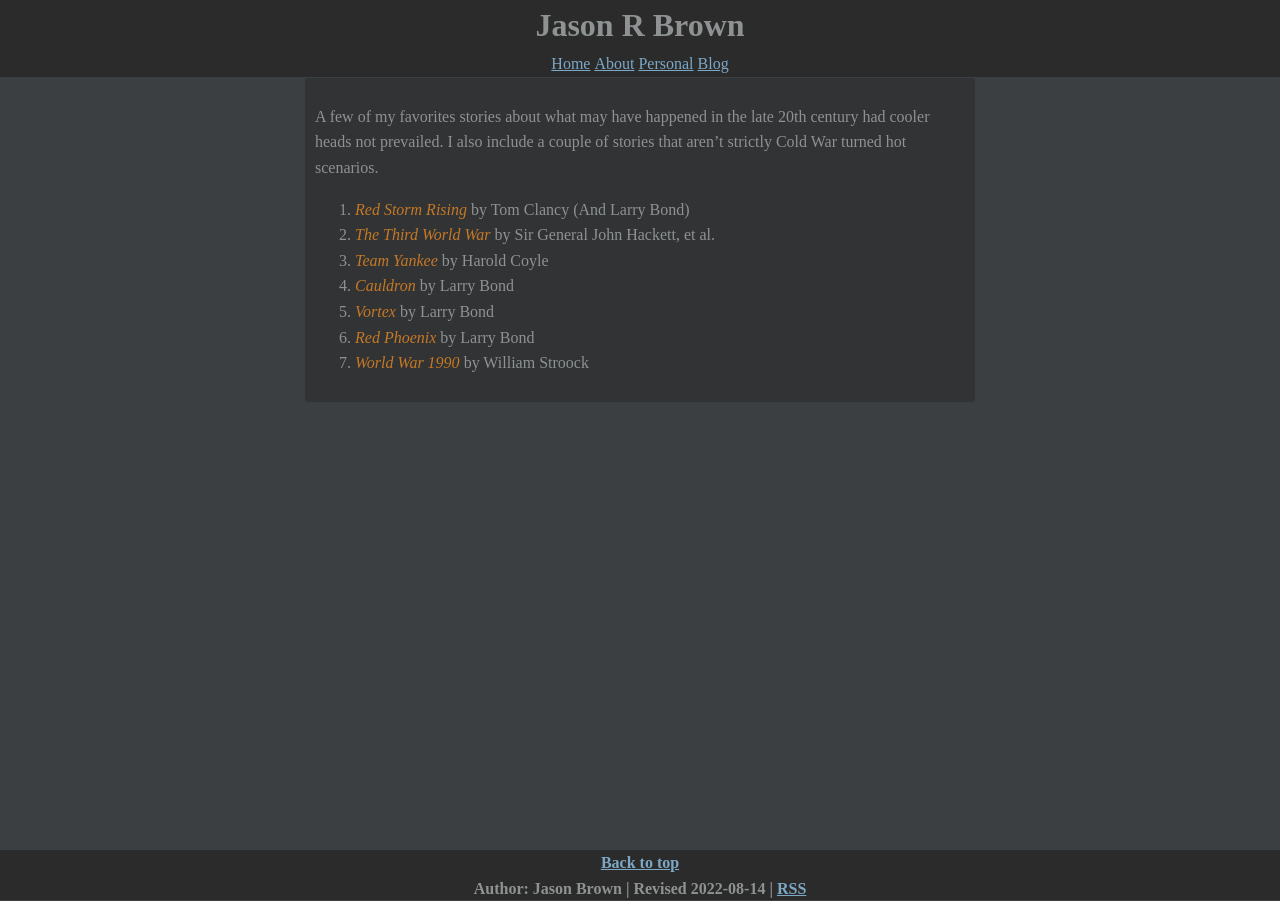
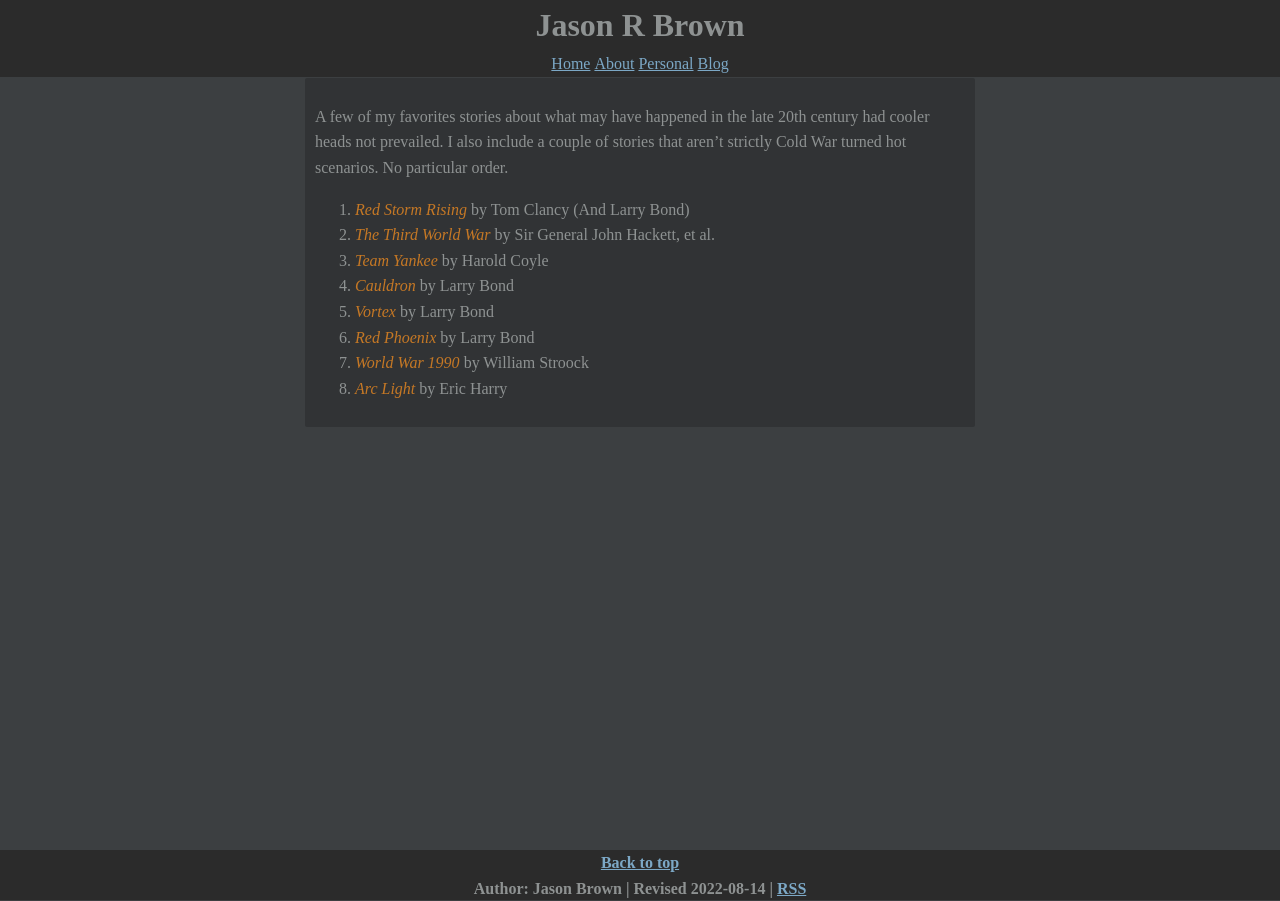
Before and after one commit to noUsernamesLef7/noUsernamesLef7.github.io, a Jekyll site: the page built from personal/books/ww3.md, in a window 1280 px wide. Built offline with Jekyll 4.4.1, drawn with Linux system fonts in a browser that asks for light colours.

Commit message:
Add Arc Light book.

```diff
--- a/personal/books/ww3.md
+++ b/personal/books/ww3.md
@@ -5,7 +5,7 @@ author: Jason Brown
 title: World War III Stories
 
 ---
-A few of my favorites stories about what may have happened in the late 20th century had cooler heads not prevailed. I also include a couple of stories that aren't strictly Cold War turned hot scenarios.
+A few of my favorites stories about what may have happened in the late 20th century had cooler heads not prevailed. I also include a couple of stories that aren't strictly Cold War turned hot scenarios. No particular order.
 
 1. *Red Storm Rising* by Tom Clancy (And Larry Bond)
 2. *The Third World War* by Sir General John Hackett, et al.
@@ -14,3 +14,4 @@ A few of my favorites stories about what may have happened in the late 20th cent
 5. *Vortex* by Larry Bond
 6. *Red Phoenix* by Larry Bond
 7. *World War 1990* by William Stroock
+8. *Arc Light* by Eric Harry
```
Also changed, not shown: personal/books/index.md (+2 -0 lines).
